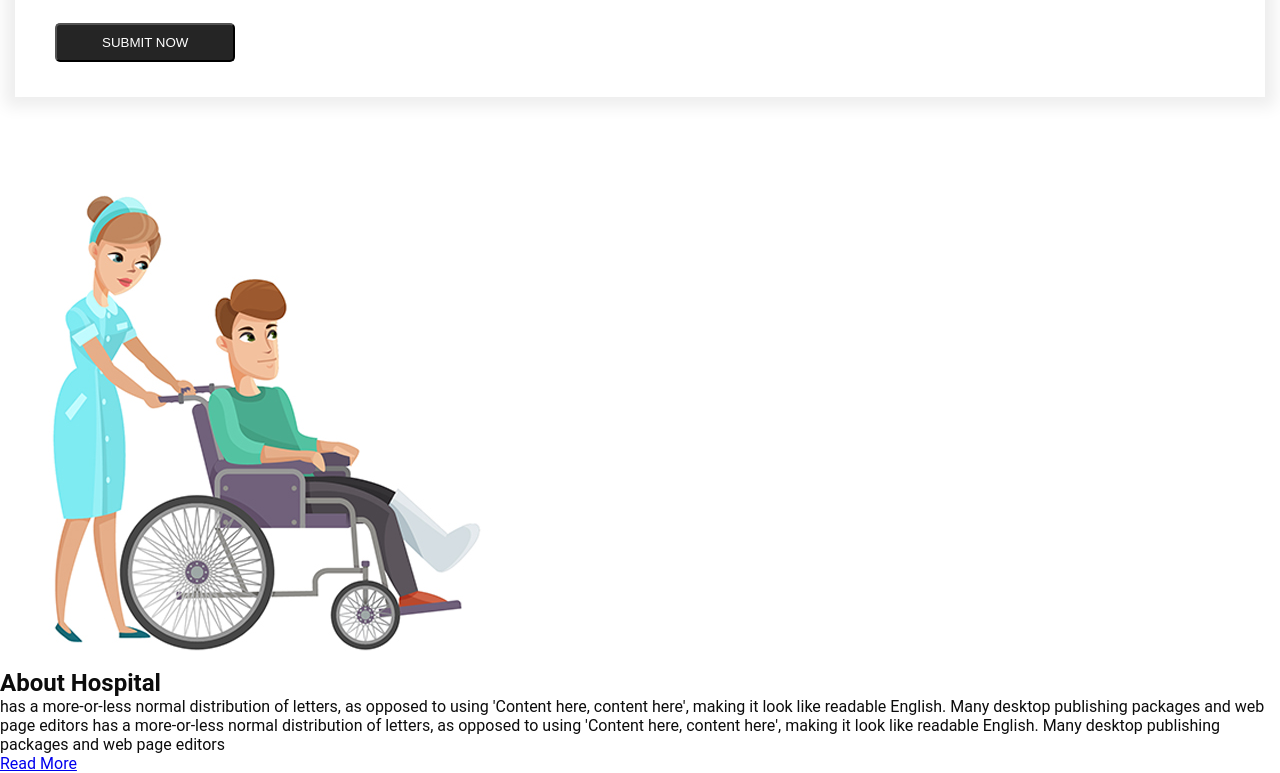
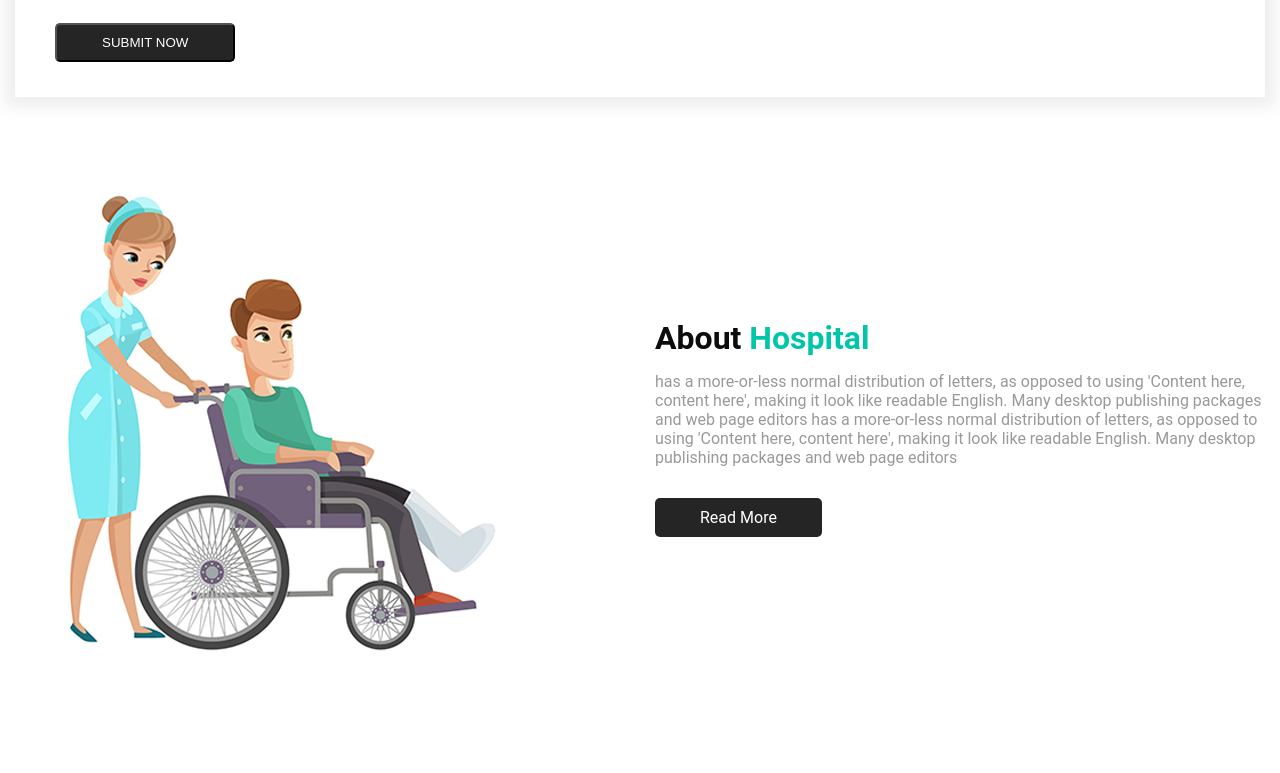
Before and after one commit to ShahadatShijan/wit-project-01, a plain HTML site: page index.html in a window 1280 px wide. Shown: the part 1193-1966 px from the top of the page. After the commit the page ends 1862 px from the top, so only its background shows below. Drawn offline with Linux system fonts and the light colour scheme.

Commit message:
style: about section styling

```diff
--- a/style.scss
+++ b/style.scss
@@ -18,6 +18,7 @@ body {
     display: flex;
     justify-content: space-between;
     background-color: #00C6A9;
+    width: 100%;
 
     .navbar_logo {
         padding: 10px 40px;
@@ -183,18 +184,21 @@ body {
                 margin-right: -5px;
                 margin-left: -5px;
                 width: 100%;
+
                 .form_group {
                     padding-right: 5px;
                     padding-left: 5px;
                     margin-bottom: 1rem;
                     flex: 33.333333%;
-                    label{
+
+                    label {
                         display: inline-block;
                         margin-bottom: 0.5rem;
                         font-size: 1rem;
                         line-height: 1.5;
                     }
-                    .form_control{
+
+                    .form_control {
                         width: 100%;
                         background-color: transparent;
                         border: 1px solid #00c6a9;
@@ -206,7 +210,8 @@ body {
                         padding: 0 15px;
                     }
                 }
-                #button{
+
+                #button {
                     background-color: #252525;
                     color: #ffffff;
                     padding: 10px 45px;
@@ -215,7 +220,8 @@ body {
                     text-transform: uppercase;
                     font-weight: 400;
                 }
-                & #button:hover{
+
+                & #button:hover {
                     cursor: pointer;
                 }
             }
@@ -224,3 +230,66 @@ body {
 }
 
 /* book section end */
+
+/* about section start */
+
+.about_section {
+    display: block;
+
+    .container {
+        width: 100%;
+        padding-right: 15px;
+        padding-left: 15px;
+        margin-right: auto;
+        margin-left: auto;
+
+        .row {
+            display: flex;
+            flex-wrap: wrap;
+            margin-right: -15px;
+            margin-left: -15px;
+            align-items: center;
+
+            .col_6 {
+                flex: 0 0 50%;
+                max-width: 50%;
+                position: relative;
+                width: 100%;
+                padding-right: 15px;
+                padding-left: 15px;
+            }
+
+            .details_section {
+                h2 {
+                    position: relative;
+                    font-weight: bold;
+                    font-size: 2rem;
+                    margin-bottom: .5rem;
+                    line-height: 1.2;
+
+                    span {
+                        color: #00c6a9;
+                    }
+                }
+
+                p {
+                    color: #999;
+                    margin-top: 15px;
+                    margin-bottom: 1rem;
+                }
+
+                a {
+                    display: inline-block;
+                    padding: 10px 45px;
+                    background-color: #252525;
+                    color: #ffffff;
+                    border-radius: 5px;
+                    margin-top: 15px;
+                    text-decoration: none;
+                }
+            }
+        }
+    }
+}
+
+/* about section end */
```
Also changed, not shown: style.css, 1 other file.
